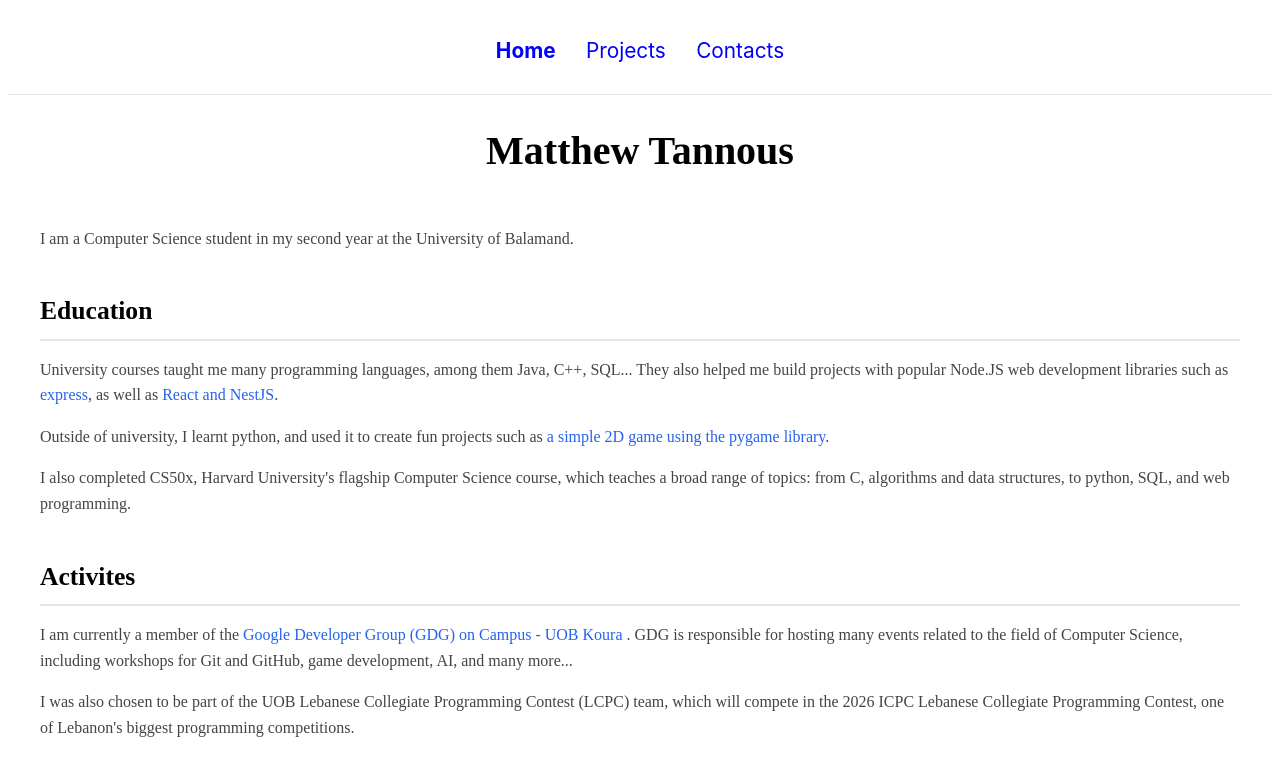
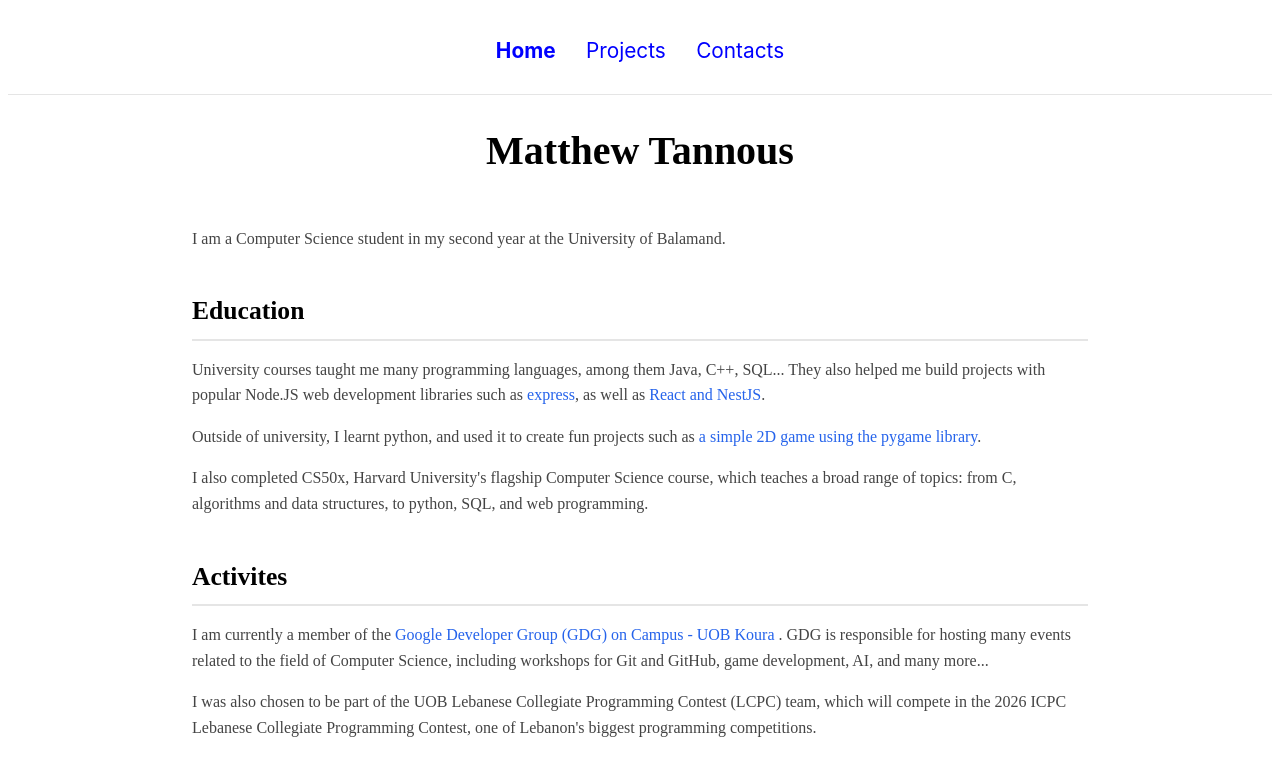
Before and after one commit to matthewtannous/matthewtannous.github.io, a Jekyll site: the page built from index.html, in a window 1280 px wide. Shown: the top 776 px of the page. Built offline with Jekyll 4.4.1, drawn with Linux system fonts in a browser that asks for light colours.

Commit message:
Made all the website centered in a container instead of taking up the whole screen

```diff
--- a/_layouts/default.html
+++ b/_layouts/default.html
@@ -16,7 +16,7 @@
     <h1> {{ page.title }}</h1>
     {% endunless %} -->
 
-    <section>
+    <section class="content-wrapper">
         {{ content }}
     </section>
 </body>
--- a/_layouts/project.html
+++ b/_layouts/project.html
@@ -2,7 +2,7 @@
 layout: default
 ---
 
-<h1>
+<h1 class="page-title">
     {{ page.title }}
 </h1>
 
--- a/_sass/_main.scss
+++ b/_sass/_main.scss
@@ -35,10 +35,15 @@
 
 
 // Page titles
-h1 {
-    // padding-left: 1.75rem;
+.page-title {
     font-size: 2.5rem;
     margin: 2rem 0;
     font-weight: 700;
     text-align: center;
 }
+
+.content-wrapper {
+    width: 100%;
+    max-width: 960px;
+    margin: 0 auto;
+}
--- a/contacts.html
+++ b/contacts.html
@@ -4,7 +4,7 @@ title: Contacts
 permalink: /contacts
 ---
 
-<h1>Contacts</h1>
+<h1 class="page-title">Contacts</h1>
 
 <div class="contacts-container">
     <h3 class="email">
--- a/index.html
+++ b/index.html
@@ -3,7 +3,7 @@ layout: default
 title: Home
 ---
 
-<h1> {{ site.title }}</h1>
+<h1 class="page-title"> {{ site.title }}</h1>
 
 <div class="text-container">
   <!-- Introduction -->
--- a/projects.html
+++ b/projects.html
@@ -4,7 +4,7 @@ title: Projects
 permalink: /projects
 ---
 
-<h1>Projects</h1>
+<h1 class="page-title">Projects</h1>
 
 <div class="project-container">
     <!-- Sorting the projects in html because github uses older verstion of jekyll,
```
